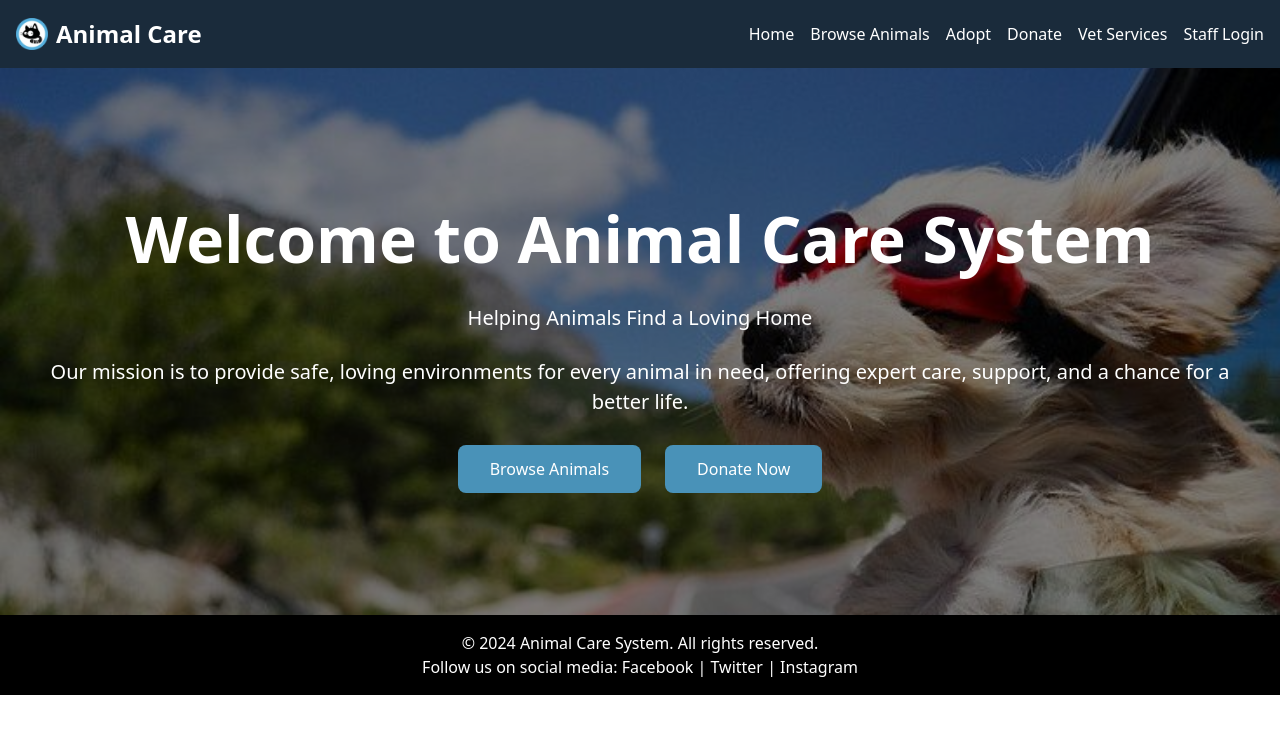
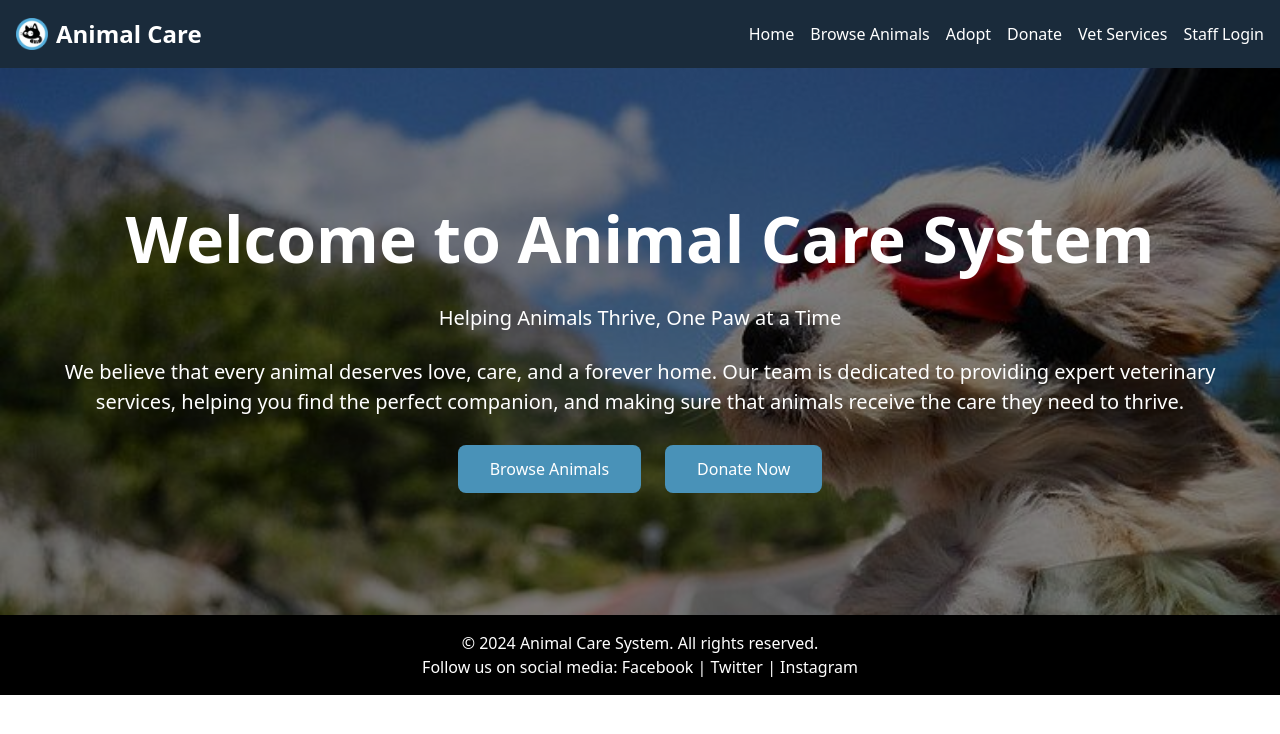
Before and after one commit to simrasheikh/animal-care-system-react, a React (Create React App) app in the folder frontend/: page / in a window 1280 px wide. Shown: the top 734 px of the page. Built offline with nearby package versions, Linux system fonts and the light colour scheme; no server answers.

Commit message:
Changed description on home page

```diff
--- a/frontend/src/Home.js
+++ b/frontend/src/Home.js
@@ -36,10 +36,10 @@ const Home = () => {
             Welcome to Animal Care System
           </h1>
           <p className="text-lg md:text-xl text-center mb-6 animate__animated animate__fadeIn animate__delay-1s">
-            Helping Animals Find a Loving Home
+            Helping Animals Thrive, One Paw at a Time
           </p>
           <p className="text-lg md:text-xl text-center mb-1 animate__animated animate__fadeIn animate__delay-1s">
-          Our mission is to provide safe, loving environments for every animal in need, offering expert care, support, and a chance for a better life.
+          We believe that every animal deserves love, care, and a forever home. Our team is dedicated to providing expert veterinary services, helping you find the perfect companion, and making sure that animals receive the care they need to thrive.
           </p>
           <div className="mt-6">
             <Link to="/animals">
```
